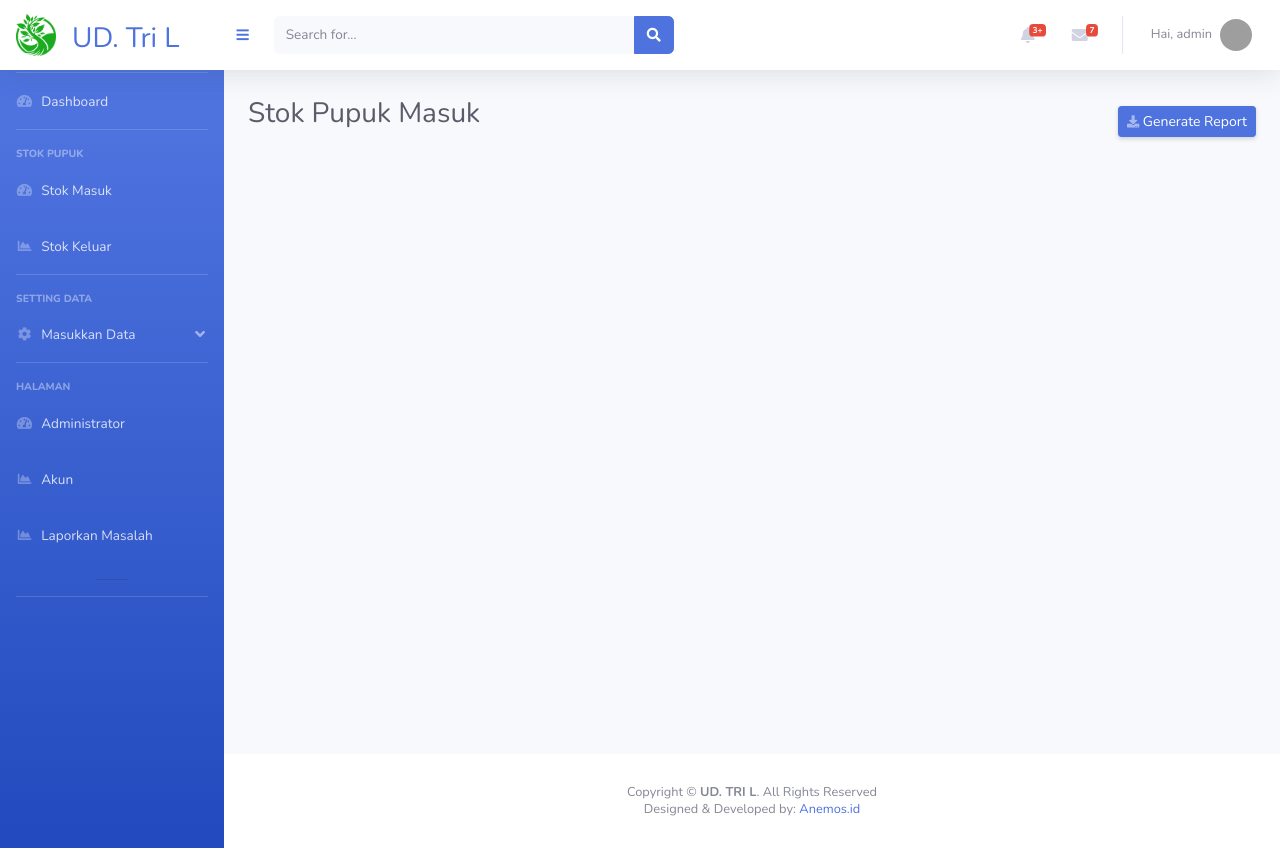
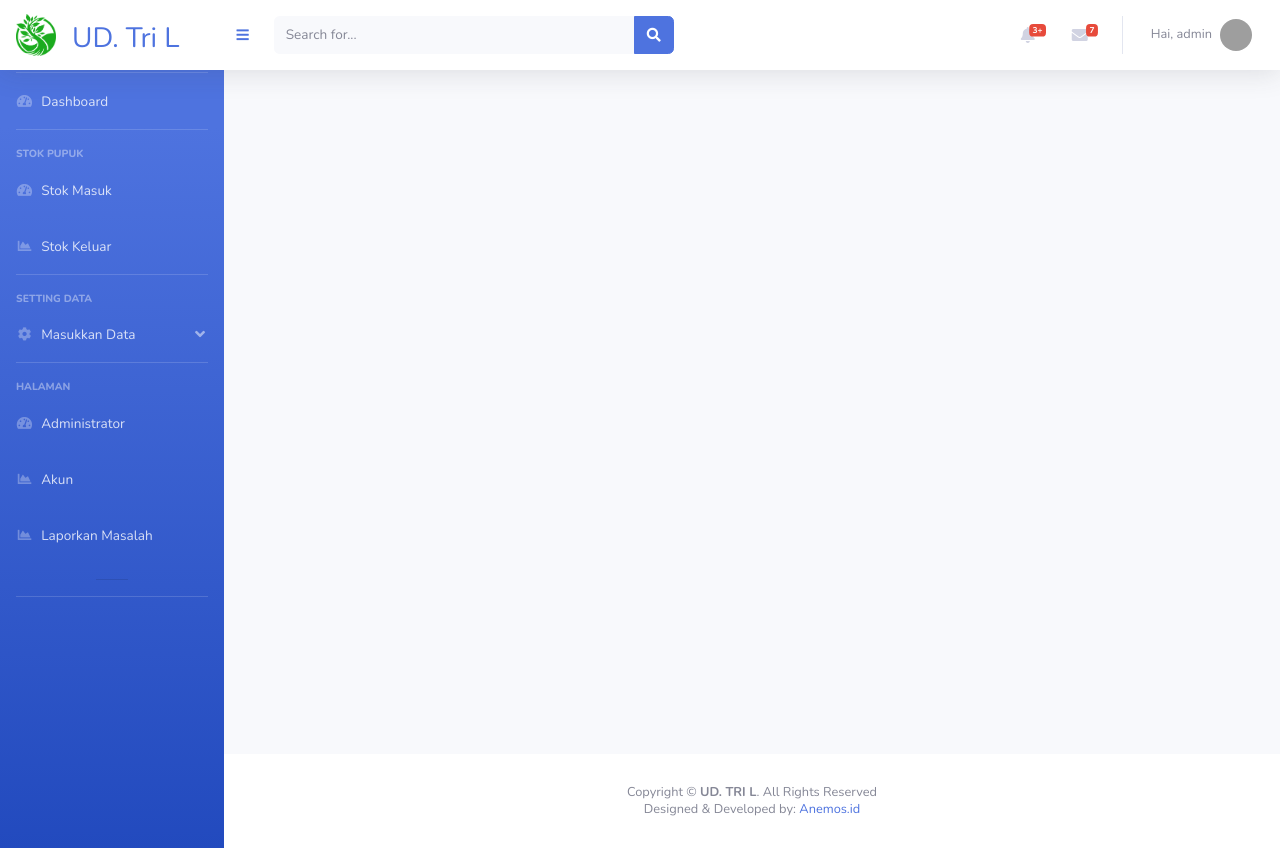
Before and after one commit to muffid/UD_tri_L, a PHP site: page /page_stok_masuk.php?m=1 in a window 1280 px wide. Run offline with PHP 8.4, Linux system fonts and the light colour scheme; a user stored in the database is signed in; data that the repository does not hold is empty; grey boxes are pictures that could not be loaded.

Commit message:
Hapus Generate
hapus tombol generate

```diff
--- a/page_stok_masuk.php
+++ b/page_stok_masuk.php
@@ -47,11 +47,7 @@ if(isset($_SESSION['login'])){
                 <div class="container-fluid">
                     <!-- Page Heading -->
                     <hr class="sidebar-divider my-0 mt-5 mb-5">
-                    <div class="d-sm-flex align-items-center justify-content-between ">
-                        <h1 class="h3 mb-3 text-gray-800">Stok Pupuk Masuk</h1>
-                        <a href="#" class="d-none d-sm-inline-block btn btn-sm btn-primary shadow-sm"><i
-                                class="fas fa-download fa-sm text-white-50"></i> Generate Report</a>
-                    </div>
+
 
                     <!-- Konten -->
 
```
